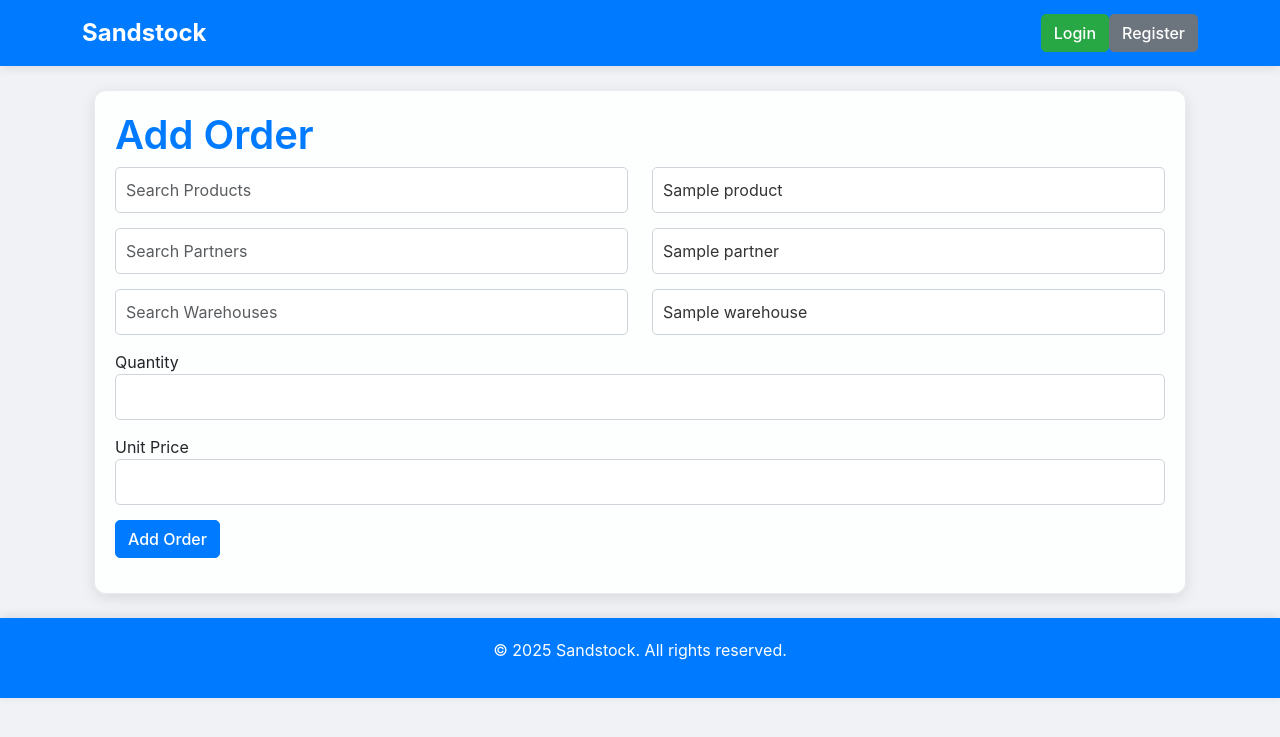
After one commit to VictorMeyer77/sandstock, a Flask app: page /add_order in a window 1280 px wide. The commit adds this page. Shown: the top 737 px of the page. Run offline with Flask 3, Linux system fonts and the light colour scheme; tables that the repository leaves empty hold one stand-in row (values such as "Sample post").

Commit message:
order: init creation

```diff
--- a/sandstock/forms.py
+++ b/sandstock/forms.py
@@ -2,7 +2,7 @@ from flask_wtf import FlaskForm
 from wtforms import PasswordField, StringField, SubmitField
 from wtforms.fields.choices import SelectField
 from wtforms.fields.datetime import DateTimeLocalField
-from wtforms.fields.numeric import IntegerField
+from wtforms.fields.numeric import IntegerField, FloatField
 from wtforms.fields.simple import TextAreaField
 from wtforms.validators import DataRequired, Email, EqualTo, Length, ValidationError
 
@@ -94,14 +94,14 @@ class UpdateProductForm(FlaskForm):
     submit = SubmitField("Update Product")
 
 
-class TransactionForm(FlaskForm):
-    product_id = SelectField("Product", coerce=int, validators=[DataRequired()])
-    transaction_type = SelectField(
-        "Transaction Type", choices=[("IN", "IN"), ("OUT", "OUT")], validators=[DataRequired()]
-    )
+class CreateOrderForm(FlaskForm):
+    product_name = SelectField("Product", coerce=str, validators=[DataRequired()])
+    partner_name = SelectField("Partner", coerce=str, validators=[DataRequired()])
+    warehouse_name = SelectField("Warehouse", coerce=str, validators=[DataRequired()])
     quantity = IntegerField("Quantity", validators=[DataRequired()])
-    submit = SubmitField("Add Transaction")
+    unit_price = FloatField("Unit Price", validators=[DataRequired()])
+    submit = SubmitField("Add Order")
 
-    def validate_quantity(self, field):
+    def validate_unit_price(self, field):
         if field.data <= 0:
-            raise ValidationError("Quantity must be greater than 0.")
+            raise ValidationError("Price must be greater than 0.")
--- a/sandstock/routes.py
+++ b/sandstock/routes.py
@@ -9,9 +9,9 @@ from sandstock.forms import (
     RegisterForm,
     UpdatePartnerForm,
     UpdateProductForm,
-    UpdateWarehouseForm,
+    UpdateWarehouseForm, CreateOrderForm,
 )
-from sandstock.models import Address, Contact, Partner, Product, User, Warehouse, db
+from sandstock.models import Address, Contact, Partner, Product, User, Warehouse, db, Order
 
 
 def register_routes(app: Flask):
@@ -64,6 +64,8 @@ def register_routes(app: Flask):
         warehouses = Warehouse.query.filter_by(deleted=False).limit(10).all()
         products = Product.query.filter_by(deleted=False).limit(10).all()
         return render_template("home.html", partners=partners, warehouses=warehouses, products=products)
+
+    # Partner
 
     @app.route("/add_partner", methods=["GET", "POST"])
     # @login_required
@@ -147,6 +149,29 @@ def register_routes(app: Flask):
         flash("Partner deleted successfully!", "success")
         return redirect(url_for("home"))
 
+    @app.route("/search_partners", methods=["GET"])
+    # @login_required
+    def search_partners():
+        query = request.args.get("query", "")
+        results = Partner.query.filter(Partner.name.ilike(f"%{query}%"), Partner.deleted == False).limit(20).all()
+        partners = [
+            {
+                "id": partner.id,
+                "name": partner.name,
+                "contact_person": partner.contact_person,
+                "address_id": partner.address_id,
+                "contact_id": partner.contact_id,
+                "created_at": partner.created_at,
+                "updated_at": partner.updated_at,
+                "deleted": partner.deleted,
+            }
+            for partner in results
+        ]
+        return jsonify(partners)
+
+
+    # Warehouse
+
     @app.route("/add_warehouse", methods=["GET", "POST"])
     # @login_required
     def add_warehouse():
@@ -218,6 +243,27 @@ def register_routes(app: Flask):
         flash("Warehouse deleted successfully!", "success")
         return redirect(url_for("home"))
 
+    @app.route("/search_warehouses", methods=["GET"])
+    # @login_required
+    def search_warehouses():
+        query = request.args.get("query", "")
+        results = Warehouse.query.filter(Warehouse.name.ilike(f"%{query}%"), Warehouse.deleted == False).limit(20).all()
+        warehouses = [
+            {
+                "id": warehouse.id,
+                "name": warehouse.name,
+                "address_id": warehouse.address_id,
+                "contact_id": warehouse.contact_id,
+                "created_at": warehouse.created_at,
+                "updated_at": warehouse.updated_at,
+                "deleted": warehouse.deleted,
+            }
+            for warehouse in results
+        ]
+        return jsonify(warehouses)
+
+    # Product
+
     @app.route("/add_product", methods=["GET", "POST"])
     # @login_required
     def add_product():
@@ -258,50 +304,11 @@ def register_routes(app: Flask):
         flash("Product deleted successfully!", "success")
         return redirect(url_for("home"))
 
-    @app.route("/search_partners", methods=["GET"])
-    # @login_required
-    def search_partners():
-        query = request.args.get("query", "")
-        results = Partner.query.filter(Partner.name.ilike(f"%{query}%"), not Partner.deleted).limit(20).all()
-        partners = [
-            {
-                "id": partner.id,
-                "name": partner.name,
-                "contact_person": partner.contact_person,
-                "address_id": partner.address_id,
-                "contact_id": partner.contact_id,
-                "created_at": partner.created_at,
-                "updated_at": partner.updated_at,
-                "deleted": partner.deleted,
-            }
-            for partner in results
-        ]
-        return jsonify(partners)
-
-    @app.route("/search_warehouses", methods=["GET"])
-    # @login_required
-    def search_warehouses():
-        query = request.args.get("query", "")
-        results = Warehouse.query.filter(Warehouse.name.ilike(f"%{query}%"), not Warehouse.deleted).limit(20).all()
-        warehouses = [
-            {
-                "id": warehouse.id,
-                "name": warehouse.name,
-                "address_id": warehouse.address_id,
-                "contact_id": warehouse.contact_id,
-                "created_at": warehouse.created_at,
-                "updated_at": warehouse.updated_at,
-                "deleted": warehouse.deleted,
-            }
-            for warehouse in results
-        ]
-        return jsonify(warehouses)
-
     @app.route("/search_products", methods=["GET"])
     # @login_required
     def search_products():
         query = request.args.get("query", "")
-        results = Product.query.filter(Product.name.ilike(f"%{query}%"), not Product.deleted).limit(20).all()
+        results = Product.query.filter(Product.name.ilike(f"%{query}%"), Product.deleted == False).limit(20).all()
         products = [
             {
                 "id": product.id,
@@ -316,3 +323,36 @@ def register_routes(app: Flask):
             for product in results
         ]
         return jsonify(products)
+
+
+    # Order
+
+    @app.route("/add_order", methods=["GET", "POST"])
+    #@login_required
+    def add_order():
+        form = CreateOrderForm()
+        form.product_name.choices = [(product.name, product.name) for product in
+                                     Product.query.filter_by(deleted=False).limit(20).all()]
+        form.partner_name.choices = [(partner.name, partner.name) for partner in
+                                     Partner.query.filter_by(deleted=False).limit(20).all()]
+        form.warehouse_name.choices = [(warehouse.name, warehouse.name) for warehouse in
+                                       Warehouse.query.filter_by(deleted=False).limit(20).all()]
+
+        if form.validate_on_submit():
+            product = Product.query.filter_by(name=form.product_name.data).first()
+            partner = Partner.query.filter_by(name=form.partner_name.data).first()
+            warehouse = Warehouse.query.filter_by(name=form.warehouse_name.data).first()
+
+            order = Order(
+                product_id=product.id,
+                partner_id=partner.id,
+                warehouse_id=warehouse.id,
+                quantity=form.quantity.data,
+                unit_price=form.unit_price.data
+            )
+            db.session.add(order)
+            db.session.commit()
+            flash("Order added successfully!", "success")
+            return redirect(url_for("add_order"))
+
+        return render_template("add_order.html", form=form)
--- a/sandstock/static/style.css
+++ b/sandstock/static/style.css
@@ -118,7 +118,7 @@ h1, h2, h3, h4, h5, h6 {
     box-shadow: 0 0 0 0.2rem rgba(0, 123, 255, 0.25);
 }
 
-/* === CARDS (Glassmorphism Effect) === */
+/* === CARD STYLES (Glassmorphism Effect) === */
 .card {
     background: rgba(255, 255, 255, 0.9);  /* Semi-transparent white */
     border-radius: 12px;
@@ -242,3 +242,22 @@ footer {
 .search-bar button {
     margin-left: auto;
 }
+
+/* === SELECT BOX STYLES === */
+.select-box {
+    background: #ffffff;  /* White background */
+    color: #333;  /* Dark gray text */
+    border: 1px solid #ced4da;  /* Light gray border */
+    padding: 10px;
+    border-radius: 5px;
+    transition: 0.3s ease-in-out;
+    width: 100%;
+    appearance: none;
+    background-repeat: no-repeat;
+    background-position: right 10px center;
+}
+
+.select-box:focus {
+    border-color: #80bdff;  /* Light blue border on focus */
+    box-shadow: 0 0 0 0.2rem rgba(0, 123, 255, 0.25);
+}
--- /dev/null
+++ b/sandstock/templates/add_order.html
@@ -0,0 +1,77 @@
+{% extends "base.html" %}
+{% block title %}Add Order{% endblock %}
+{% block content %}
+<div class="container">
+    <div class="card">
+        <h1>Add Order</h1>
+        <form method="POST" action="{{ url_for('add_order') }}">
+            {{ form.hidden_tag() }}
+            <div class="form-group row">
+                <div class="col-md-6">
+                    <input type="text" id="product-search" placeholder="Search Products" class="form-control">
+                </div>
+                <div class="col-md-6">
+                    {{ form.product_name(class="form-control select-box") }}
+                </div>
+            </div>
+            <div class="form-group row">
+                <div class="col-md-6">
+                    <input type="text" id="partner-search" placeholder="Search Partners" class="form-control">
+                </div>
+                <div class="col-md-6">
+                    {{ form.partner_name(class="form-control select-box") }}
+                </div>
+            </div>
+            <div class="form-group row">
+                <div class="col-md-6">
+                    <input type="text" id="warehouse-search" placeholder="Search Warehouses" class="form-control">
+                </div>
+                <div class="col-md-6">
+                    {{ form.warehouse_name(class="form-control select-box") }}
+                </div>
+            </div>
+            <div class="form-group">
+                {{ form.quantity.label }}<br>
+                {{ form.quantity(class="form-control", size=32) }}
+            </div>
+            <div class="form-group">
+                {{ form.unit_price.label }}<br>
+                {{ form.unit_price(class="form-control", size=32) }}
+            </div>
+            <div class="form-group">
+                {{ form.submit(class="btn btn-primary") }}
+            </div>
+        </form>
+    </div>
+</div>
+<script>
+    $(document).ready(function() {
+        function updateSelectBox(endpoint, inputId, selectId) {
+            $(inputId).on('input', function() {
+                var query = $(this).val().trim();
+                if (query.length < 1) return;  // Prevent empty queries
+
+                $.ajax({
+                    url: endpoint,
+                    method: "GET",
+                    data: { query: query },
+                    success: function(data) {
+                        var select = $(selectId);
+                        select.empty();
+                        data.forEach(function(item) {
+                            select.append(new Option(item.name, item.name));
+                        });
+                    },
+                    error: function(xhr, status, error) {
+                        console.error("AJAX Error:", status, error);
+                    }
+                });
+            });
+        }
+
+        updateSelectBox("{{ url_for('search_products') }}", "#product-search", "#product_name");
+        updateSelectBox("{{ url_for('search_partners') }}", "#partner-search", "#partner_name");
+        updateSelectBox("{{ url_for('search_warehouses') }}", "#warehouse-search", "#warehouse_name");
+    });
+</script>
+{% endblock %}
```
